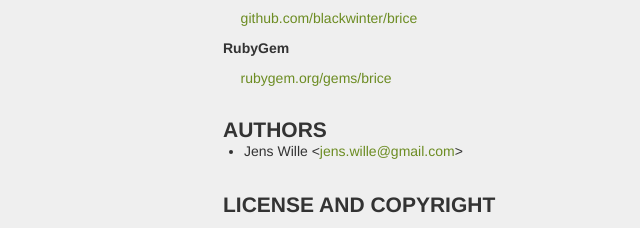
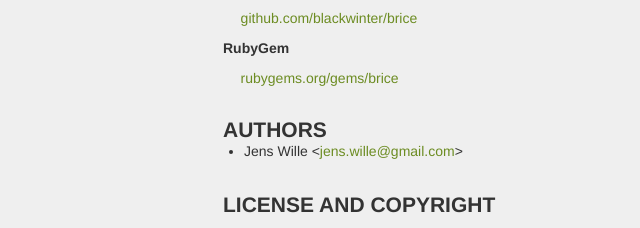
Before and after one commit to blackwinter/brice, a plain HTML site: page README.html in a window 1280 px wide. Shown: the part 1531-1759 px from the top of the page, 117-757 px from the left. Drawn offline with Linux system fonts and the light colour scheme.

Commit message:
Updated documentation.

```diff
--- a/README.html
+++ b/README.html
@@ -220,7 +220,7 @@
 href="http://github.com/blackwinter/brice">github.com/blackwinter/brice</a></p>
 </dd><dt>RubyGem
 <dd>
-<p><a href="http://rubygem.org/gems/brice">rubygem.org/gems/brice</a></p>
+<p><a href="http://rubygems.org/gems/brice">rubygems.org/gems/brice</a></p>
 </dd></dl>
 
 <h2 id="label-AUTHORS">AUTHORS<span><a href="#label-AUTHORS">&para;</a> <a href="#documentation">&uarr;</a></span></h2>
```
Also changed, not shown: index.html (+1 -1 lines), 1 other file.
